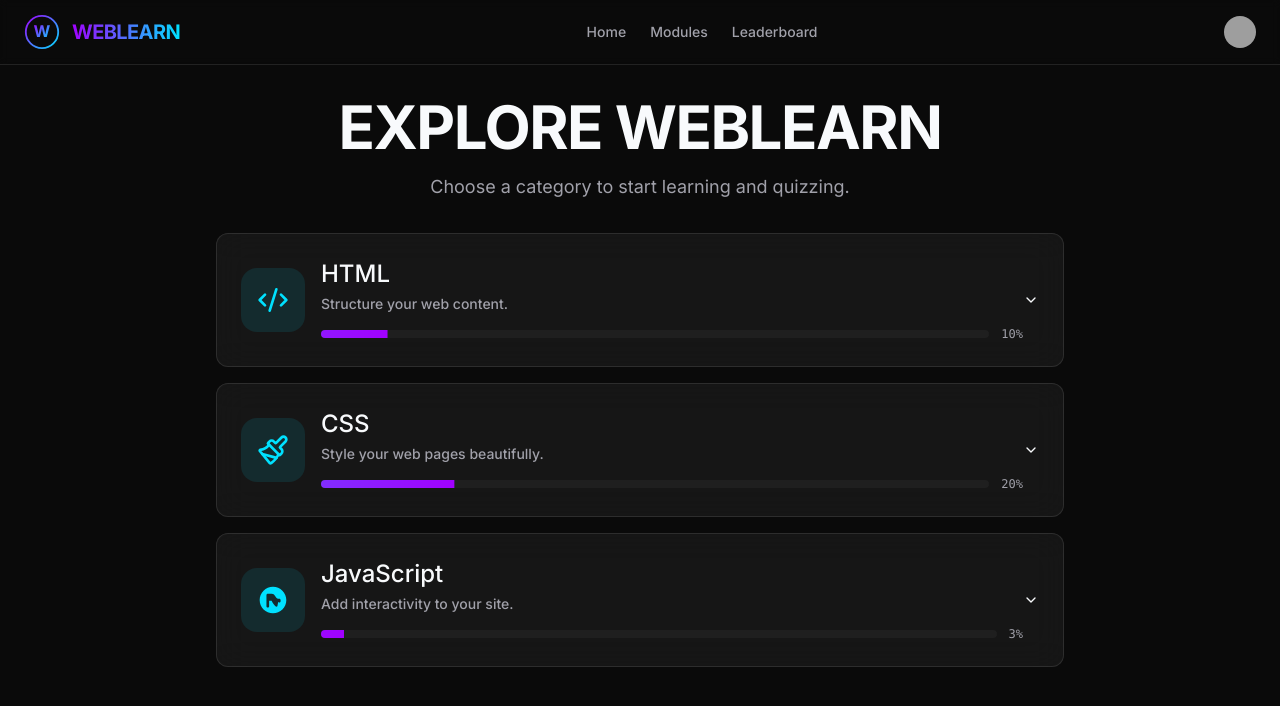
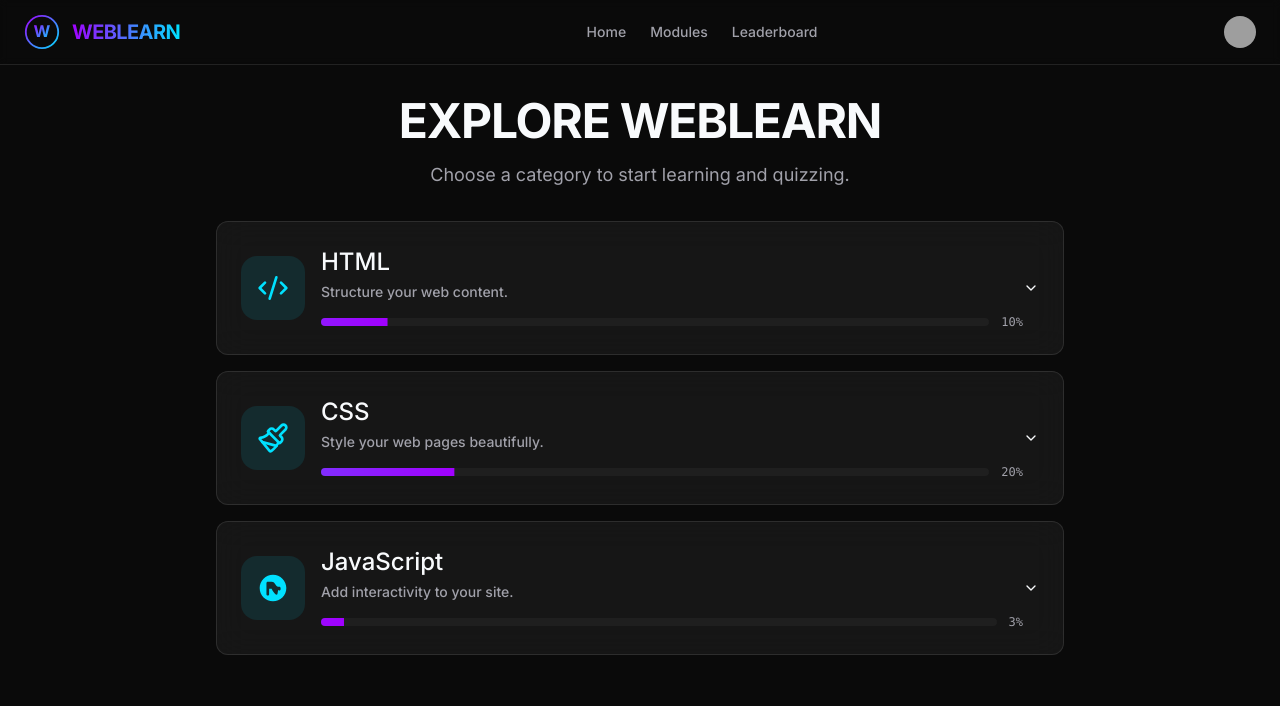
Before and after one commit to nilakshichoudhary1234-code/WEBLEARN, a Next.js app: page /modules in a window 1280 px wide. Shown: the top 706 px of the page. Built offline with nearby package versions, Linux system fonts and the light colour scheme; grey boxes are pictures that could not be loaded.

Commit message:
reduce  font size little bit (_for element h1_)

```diff
--- a/src/app/(main)/modules/page.tsx
+++ b/src/app/(main)/modules/page.tsx
@@ -19,7 +19,7 @@ export default function ModulesPage() {
   return (
     <div className="container mx-auto max-w-4xl py-8 px-4 md:px-6">
       <div className="mb-8 text-center">
-        <h1 className="text-4xl sm:text-5xl md:text-6xl font-bold tracking-tight font-headline text-foreground">
+        <h1 className="text-3xl sm:text-4xl md:text-5xl font-bold tracking-tight font-headline text-foreground">
           EXPLORE WEBLEARN
         </h1>
         <p className="mt-4 text-lg text-muted-foreground">
```
